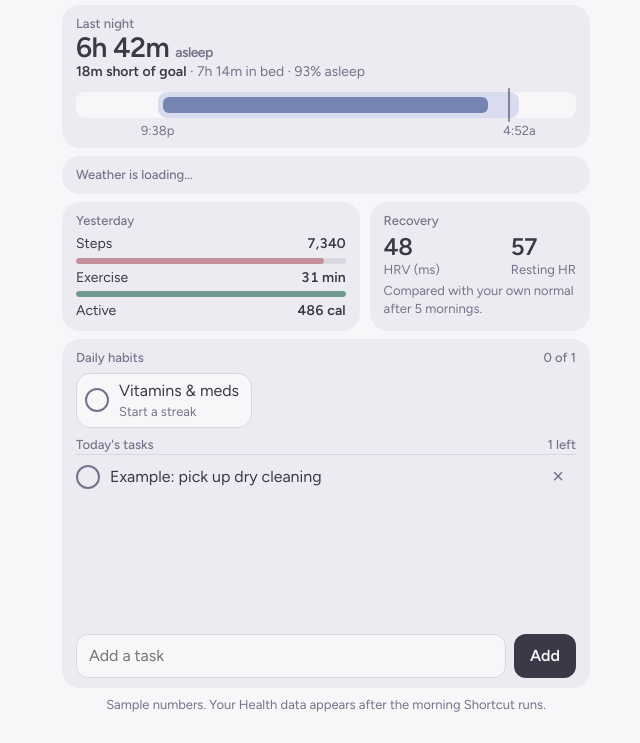
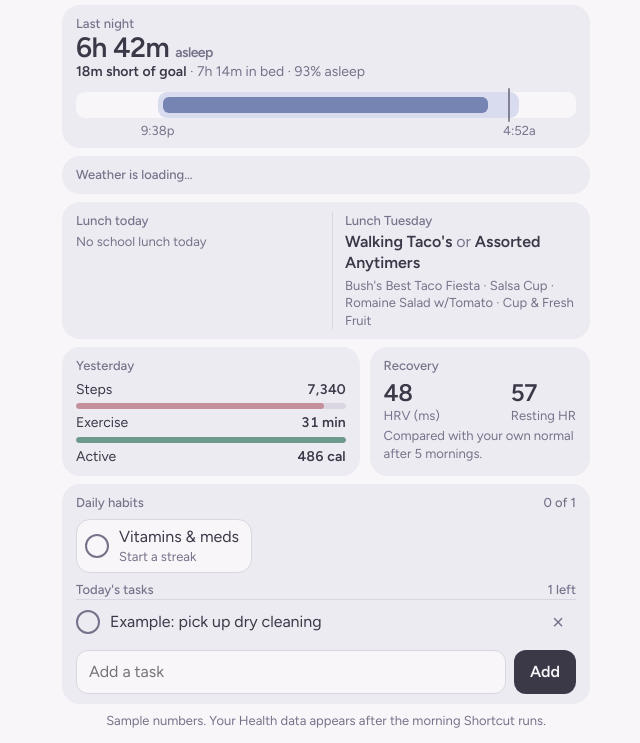
Before and after one commit to mlthudson14-eng/dashboard, a plain HTML site: page index.html in a window 1280 px wide. Shown: the part 74-817 px from the top of the page, without its empty margins (314-954 px from the left). Drawn offline with Linux system fonts and the light colour scheme.

Commit message:
Add school lunch: today's and the next school day's menu
A scheduled GitHub Action fetches Clarksville Elementary's lunch menus from
MealViewer twice a day into lunch.json (MealViewer doesn't allow browsers on
other sites to read it directly). The page shows entrees and sides.

Co-Authored-By: Claude Opus 5.5 <noreply@anthropic.com>
Claude-Session: https://claude.ai/code/session_01EkkWCCHvT3gCgp68NPmKwG

```diff
--- a/index.html
+++ b/index.html
@@ -46,6 +46,11 @@ h1{font-size:clamp(27px,7.5vw,34px);font-weight:600;line-height:1.05;letter-spac
 .wx svg{width:44px;height:44px}
 .hours{grid-column:1/-1;display:grid;grid-template-columns:repeat(4,minmax(0,1fr));border-top:1px solid var(--line);margin-top:6px;padding-top:8px;text-align:center;font-size:14px}
 .hours small{display:block;color:var(--mute);font-size:13px}
+.lunch{display:grid;grid-template-columns:minmax(0,1fr) minmax(0,1fr);gap:12px}
+.lunch .lrow+.lrow{border-left:1px solid var(--line);padding-left:12px}
+.ent{font-weight:600;line-height:1.3;margin-top:2px}
+.ent .or{font-weight:400;color:var(--mute)}
+.sides{font-size:13px;color:var(--mute);line-height:1.35;margin-top:3px}
 .duo{display:grid;grid-template-columns:minmax(0,1.35fr) minmax(0,1fr);gap:10px}
 .stat{margin-top:4px}
 .stat .row{font-size:14px}
@@ -91,6 +96,7 @@ dialog label{display:block;font-size:14px;color:var(--mute);margin:10px 0 4px}
 
   <section class="card sleep" id="sleep"></section>
   <section class="card wx" id="wx"><div class="lab" style="grid-column:1/-1">Weather is loading…</div></section>
+  <section class="card lunch" id="lunch" hidden></section>
   <div class="duo">
     <section class="card" id="act"></section>
     <section class="card rec" id="rec"></section>
@@ -302,8 +308,24 @@ $('#setf').addEventListener('submit',e=>{
   store.set('cfg',cfg);dlg.close();renderAll();
 });
 
+/* ---- School lunch (lunch.json is refreshed twice a day by a GitHub Action) ---- */
+function renderLunch(L){
+  const el=$('#lunch'),days=(L&&Array.isArray(L.days))?L.days:[];
+  if(!L){el.hidden=true;return}
+  const t=days.find(d=>d.date===today),nx=days.find(d=>d.date>today);
+  const name=k=>{if(k===daysAgo(-1))return'tomorrow';const d=new Date(k+'T12:00'),far=(d-now)/864e5>6;return d.toLocaleDateString(undefined,far?{weekday:'long',month:'short',day:'numeric'}:{weekday:'long'})};
+  const body=d=>'<div class="ent">'+d.entrees.map(esc).join(' <span class="or">or</span> ')+'</div>'+(d.sides.length?'<div class="sides">'+d.sides.map(esc).join(' · ')+'</div>':'');
+  el.innerHTML='<div class="lrow"><div class="lab">Lunch today</div>'+(t?body(t):'<div class="sides">No school lunch today</div>')+'</div>'+
+    '<div class="lrow"><div class="lab">Lunch '+esc(nx?name(nx.date):'next')+'</div>'+(nx?body(nx):'<div class="sides">Menu not posted yet</div>')+'</div>';
+  el.hidden=false;
+}
+function lunch(){
+  renderLunch(store.get('lunch',null));
+  fetch('lunch.json?'+Date.now(),{cache:'no-store'}).then(r=>{if(!r.ok)throw 0;return r.json()}).then(L=>{store.set('lunch',L);renderLunch(L)}).catch(()=>{});
+}
+
 function renderAll(){
-  header();sleep();activity();habits();renderT();weather();
+  header();sleep();activity();habits();renderT();weather();lunch();
   $('#note').textContent=sample?'Sample numbers. Your Health data appears after the morning Shortcut runs.':stale?'Health data from '+new Date(stale+'T12:00').toLocaleDateString(undefined,{weekday:'long'})+'. Run the Shortcut for today’s.':'';
 }
 renderAll();
--- /dev/null
+++ b/lunch.json
@@ -0,0 +1,160 @@
+{
+ "school": "Clarksville Elementary",
+ "updated": "2026-11-28T13:42Z",
+ "days": [
+  {
+   "date": "2026-12-01",
+   "entrees": [
+    "Walking Taco's",
+    "Assorted Anytimers"
+   ],
+   "sides": [
+    "Bush's Best Taco Fiesta",
+    "Salsa Cup",
+    "Romaine Salad w/Tomato",
+    "Cup & Fresh Fruit"
+   ]
+  },
+  {
+   "date": "2026-12-02",
+   "entrees": [
+    "Chicken Nuggets"
+   ],
+   "sides": [
+    "Oven Baked Fries",
+    "Celery Sticks w/Lf Dip",
+    "Cup & Fresh Fruit"
+   ]
+  },
+  {
+   "date": "2026-12-03",
+   "entrees": [
+    "Spaghetti",
+    "Assorted Anytimers"
+   ],
+   "sides": [
+    "Steamed Broccoli",
+    "Cup & Fresh Fruit"
+   ]
+  },
+  {
+   "date": "2026-12-07",
+   "entrees": [
+    "Mcrib Sandwich",
+    "Assorted Anytimers"
+   ],
+   "sides": [
+    "Green Beans",
+    "Mashed potatoes",
+    "Cup & Fresh Fruit"
+   ]
+  },
+  {
+   "date": "2026-12-08",
+   "entrees": [
+    "Taco's Beef or Chicken",
+    "Assorted Anytimers"
+   ],
+   "sides": [
+    "Carrot Bags",
+    "Bush's Best Taco Fiesta",
+    "Cup & Fresh Fruit"
+   ]
+  },
+  {
+   "date": "2026-12-09",
+   "entrees": [
+    "Assorted Anytimers",
+    "Chicken Nuggets"
+   ],
+   "sides": [
+    "Straight Cut Fries",
+    "Celery Sticks w/Lf Dip",
+    "Cup & Fresh Fruit"
+   ]
+  },
+  {
+   "date": "2026-12-10",
+   "entrees": [
+    "Spaghetti",
+    "Assorted Anytimers"
+   ],
+   "sides": [
+    "Steamed Broccoli",
+    "Cup & Fresh Fruit"
+   ]
+  },
+  {
+   "date": "2026-12-11",
+   "entrees": [
+    "Corn Dog",
+    "Assorted Anytimers",
+    "Cereal Pack"
+   ],
+   "sides": [
+    "Tater Tots",
+    "Green Peas",
+    "Cup & Fresh Fruit"
+   ]
+  },
+  {
+   "date": "2026-12-14",
+   "entrees": [
+    "Chicken Nuggets",
+    "Assorted Anytimers"
+   ],
+   "sides": [
+    "Baked Beans",
+    "Mixed Vegetables",
+    "Cup & Fresh Fruit"
+   ]
+  },
+  {
+   "date": "2026-12-15",
+   "entrees": [
+    "Cheese Burger",
+    "Assorted Anytimers"
+   ],
+   "sides": [
+    "Carrot Bags",
+    "Romaine Salad w/Tomato",
+    "Cup & Fresh Fruit"
+   ]
+  },
+  {
+   "date": "2026-12-16",
+   "entrees": [
+    "Grilled Cheese w/Soup",
+    "Assorted Anytimers"
+   ],
+   "sides": [
+    "Salad w/ tomato",
+    "Cup & Fresh Fruit"
+   ]
+  },
+  {
+   "date": "2026-12-17",
+   "entrees": [
+    "Salisbury Steak w/ roll",
+    "Assorted Anytimers"
+   ],
+   "sides": [
+    "Mash Potatoes",
+    "Cooked Cabbage",
+    "Cup & Fresh Fruit"
+   ]
+  },
+  {
+   "date": "2026-12-18",
+   "entrees": [
+    "Popcorn Chicken",
+    "Assorted Anytimers"
+   ],
+   "sides": [
+    "Green Beans",
+    "Oven Baked Fries",
+    "Cup & Fresh Fruit"
+   ]
+  }
+ ]
+}
```
Also changed, not shown: 2 other files.
